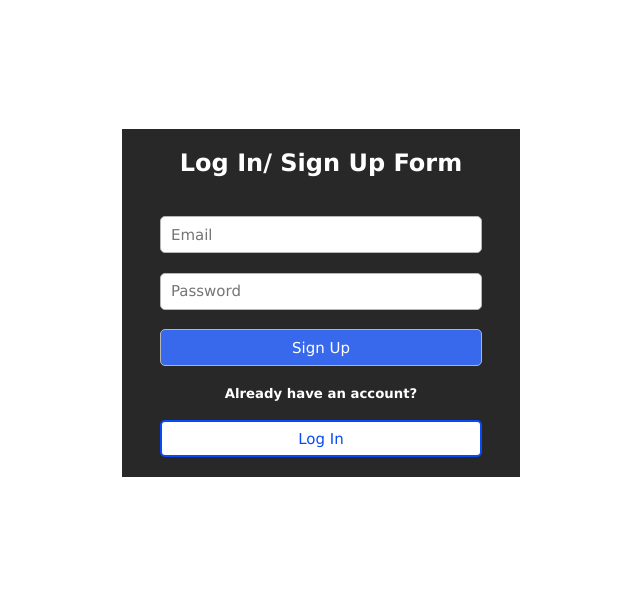
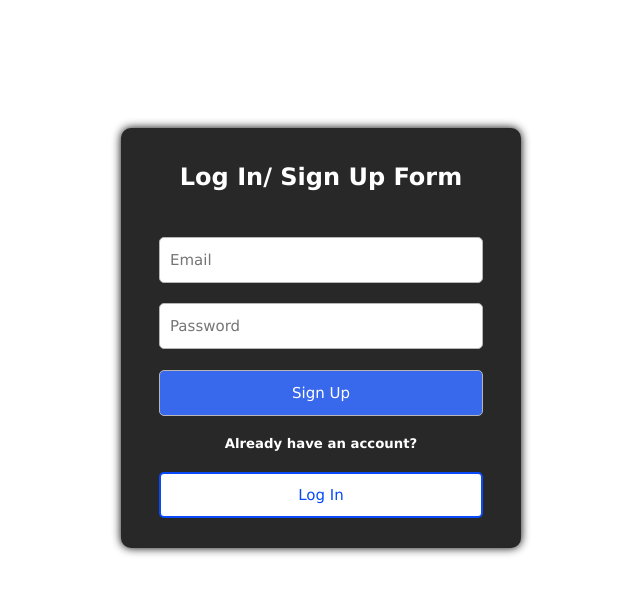
Before and after one commit to Rvp888/Firebase-Authentication-Vanilla-JS, a plain HTML site: page index.html in a window 1280 px wide. Shown: the whole page, without its empty margins (391-1031 px from the left). Drawn offline with Linux system fonts and the light colour scheme.

Commit message:
modify file

```diff
--- a/index.css
+++ b/index.css
@@ -13,15 +13,17 @@
     align-items: center;
     margin: 10% 40%;
     width: 400px;
-    height: 350px;
-    border: 1px solid;
+    height: 420px;
     padding: 20px;
     background: #292828;
     color: white;
+    border-radius: 10px;
+    box-shadow: 0 0 10px 0 black;
 }
 
 .formCont h2 {
-    margin-bottom: 20px;
+    margin-top: 15px;
+    margin-bottom: 25px;
 }
 
 .formCont input {
@@ -50,4 +52,5 @@
     background: white;
     color: #0849fa;
     border: 2px solid #0849fa;
+    margin-bottom: 10px;
 }
```
